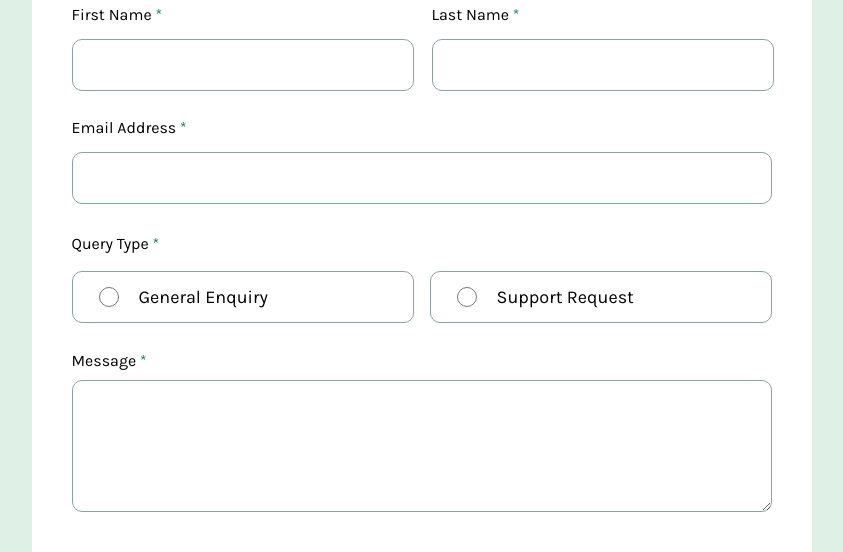
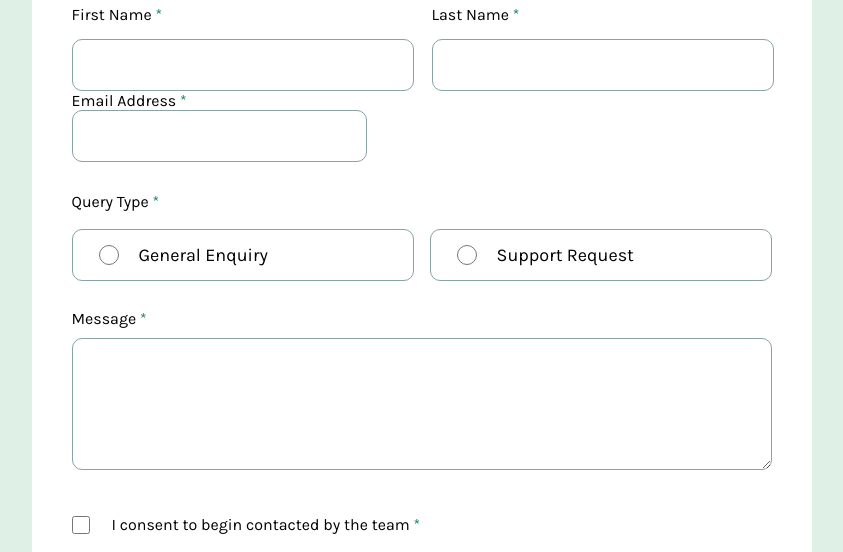
Before and after one commit to kalin-angelov/fm-contact-form, a plain HTML site: page index.html in a window 1280 px wide. Shown: the part 230-782 px from the top of the page, without its empty margins (241-1084 px from the left). Drawn offline with Linux system fonts and the light colour scheme.

Commit message:
Update index.html

```diff
--- a/index.html
+++ b/index.html
@@ -28,9 +28,12 @@
                 </div>
             </div>
 
-            <label class="personal-info" for="email">Email Address <span>*</span></label>
-            <input class="input-box-email" type="text" id="email" name="email">
-            <p class="email-error error-message">This field is required</p>
+            <div class="email-container">
+                <label class="personal-info-email" for="email">Email Address <span>*</span></label>
+                <input class="input-box email" type="text" id="email" name="email">
+                <p class="email-error error-message">This field is required</p>
+            </div>
+
 
             <label class="query-header" >Query Type <span>*</span></label>
             <div class="query-container">
```
